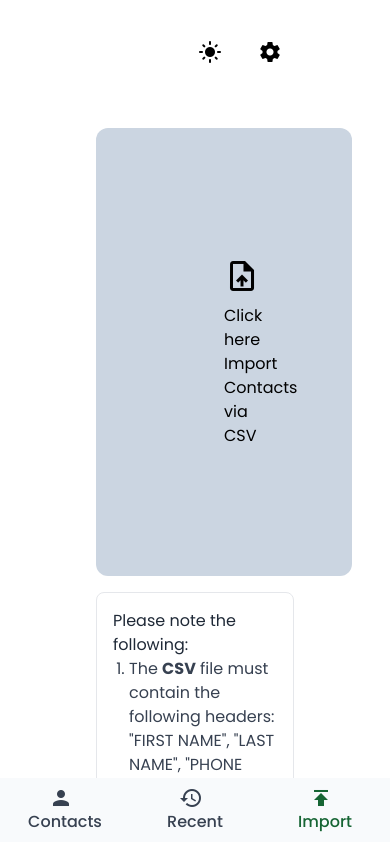
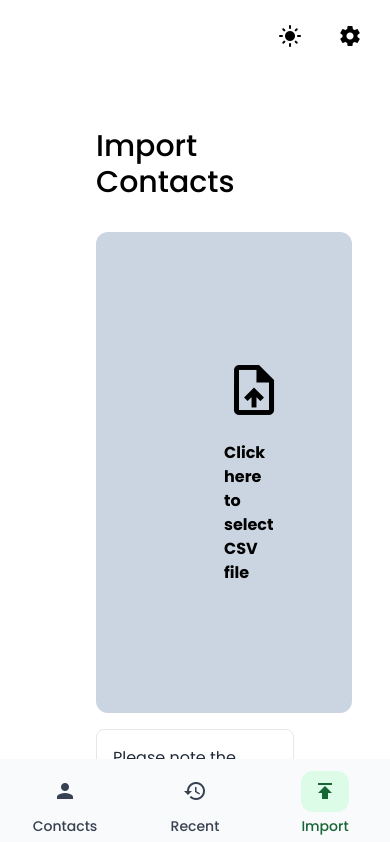
Before and after one commit to ezQel/phonebook, an Angular app: page /import in a window 390 px wide. Shown: the top 842 px of the page. Built offline with nearby package versions, Linux system fonts and the light colour scheme.

Commit message:
UI polishing

```diff
--- a/src/app/components/bottom-menu/bottom-menu.component.html
+++ b/src/app/components/bottom-menu/bottom-menu.component.html
@@ -1,14 +1,20 @@
 <nav class="flex gap-y-2">
   <div class="nav-item" routerLink="contacts" routerLinkActive="active">
-    <mat-icon fontIcon="person" class="me-2" />
+    <div class="icon">
+      <mat-icon fontIcon="person" />
+    </div>
     <div>Contacts</div>
   </div>
   <div class="nav-item" routerLink="recents" routerLinkActive="active">
-    <mat-icon fontIcon="history" class="me-2" />
+    <div class="icon">
+      <mat-icon fontIcon="history" />
+    </div>
     <div>Recent</div>
   </div>
   <div class="nav-item" routerLink="import" routerLinkActive="active">
-    <mat-icon fontIcon="publish" class="me-2" />
+    <div class="icon">
+      <mat-icon fontIcon="publish" />
+    </div>
     <div>Import</div>
   </div>
 </nav>
--- a/src/app/components/bottom-menu/bottom-menu.component.scss
+++ b/src/app/components/bottom-menu/bottom-menu.component.scss
@@ -1,8 +1,16 @@
 .nav-item {
-  @apply flex flex-col flex-1 items-center font-medium py-2 px-3 text-gray-700 cursor-pointer font-medium;
+  @apply flex flex-col flex-1 items-center font-medium py-2 px-3 text-gray-700 cursor-pointer  text-sm;
 }
 
 .nav-item.active,
 .nav-item:hover {
-  @apply text-white text-green-800 border-b-2 border-green-800;
+  @apply text-white text-green-800;
+
+  .icon {
+    @apply bg-green-100;
+  }
 }
+
+.icon {
+  @apply pt-2 pb-1 px-3 rounded-xl my-1;
+}
--- a/src/app/components/top-bar/top-bar.component.html
+++ b/src/app/components/top-bar/top-bar.component.html
@@ -1,4 +1,4 @@
-<div class="text-end py-8 px-24 bg-white">
+<div class="text-end p-4 md:py-8 md:px-24">
   <button (click)="toggleDarkMode()" class="btn me-3">
     @if (isDarkMode) {
     <mat-icon fontIcon="dark_mode" />
--- a/src/app/pages/contact-list/contact-list.component.html
+++ b/src/app/pages/contact-list/contact-list.component.html
@@ -1,15 +1,16 @@
 <div class="py-12 px-4 md:px-24 mb-24">
   <h1 class="text-3xl font-medium mb-8">Contacts</h1>
-  <div class="lg:flex items-center mb-8">
+  <div class="lg:flex items-center gap-8 mb-8">
+    <div class="flex-1">
       <input
         [formControl]="search"
         (ngModelChange)="filterContacts($event)"
         type="search"
-      class="flex-1 border border-gray-300 rounded-lg p-2 me-12"
+        class="flex-1 border border-gray-300 rounded-lg p-2 w-full"
         placeholder="Search by name, email or phone number"
       />
-    <div class="flex items-center gap-8 mt-4 lg:mt-0">
-      <div class="flex-1">
+    </div>
+    <div class="my-4 lg:my-0">
       <button (click)="deleteContacts()" class="btn me-4 text-red-600">
         <mat-icon fontIcon="delete" /> Delete Selected
       </button>
@@ -17,6 +18,7 @@
         <mat-icon fontIcon="ios_share" /> Export
       </button>
     </div>
+    <div class="text-end">
       <mat-button-toggle-group
         (valueChange)="toggleViewMode($event)"
         [value]="viewMode"
--- a/src/app/pages/contact-list/contact-list.component.ts
+++ b/src/app/pages/contact-list/contact-list.component.ts
@@ -43,8 +43,6 @@ export class ContactListComponent implements OnInit {
 
   getContacts(): void {
     this.contactService.getContacts().subscribe((contacts) => {
-      console.log(contacts.length);
-
       if (contacts.length < 1) {
         this.initDummyData();
       }
@@ -67,11 +65,10 @@ export class ContactListComponent implements OnInit {
     const contactIds = this.contactSelection.selected;
 
     if (!contactIds.length) {
-      return
+      return;
     }
 
     if (confirm('Delete selected contacts?')) {
-
       this.contactService.deleteContacts(contactIds).subscribe({
         next: () => {
           this.snackbar.open('Contacts deleted successfully', 'dismiss', {
--- a/src/app/pages/import/import.component.html
+++ b/src/app/pages/import/import.component.html
@@ -1,9 +1,12 @@
 <div class="p-24">
-  <label class="text-center block bg-slate-300 p-32 mb-4 rounded-xl">
-    <div class="text-4xl">
+  <h1 class="text-3xl font-medium mb-8">Import Contacts</h1>
+  <label
+    class="text-center block bg-slate-300 p-32 mb-4 rounded-xl cursor-pointer"
+  >
+    <div class="text-6xl mb-3">
       <mat-icon fontIcon="upload_file" inline />
     </div>
-    Click here Import Contacts via CSV
+    <span class="font-bold">Click here to select CSV file</span>
     <input class="hidden" type="file" />
   </label>
   <div class="border border-gray-200 rounded-lg p-4">
--- a/src/app/services/contact.service.ts
+++ b/src/app/services/contact.service.ts
@@ -1,8 +1,8 @@
 import { inject, Injectable } from '@angular/core';
 import { from, switchMap } from 'rxjs';
 import { Contact } from '../models/contact';
+import { ViewMode } from '../models/view-mode';
 import { RxdbService } from './rxdb.service';
-import { ViewMode } from '../models/view-mode';
 
 @Injectable({
   providedIn: 'root',
```
Lines whose indentation alone changed are shown as unchanged.
